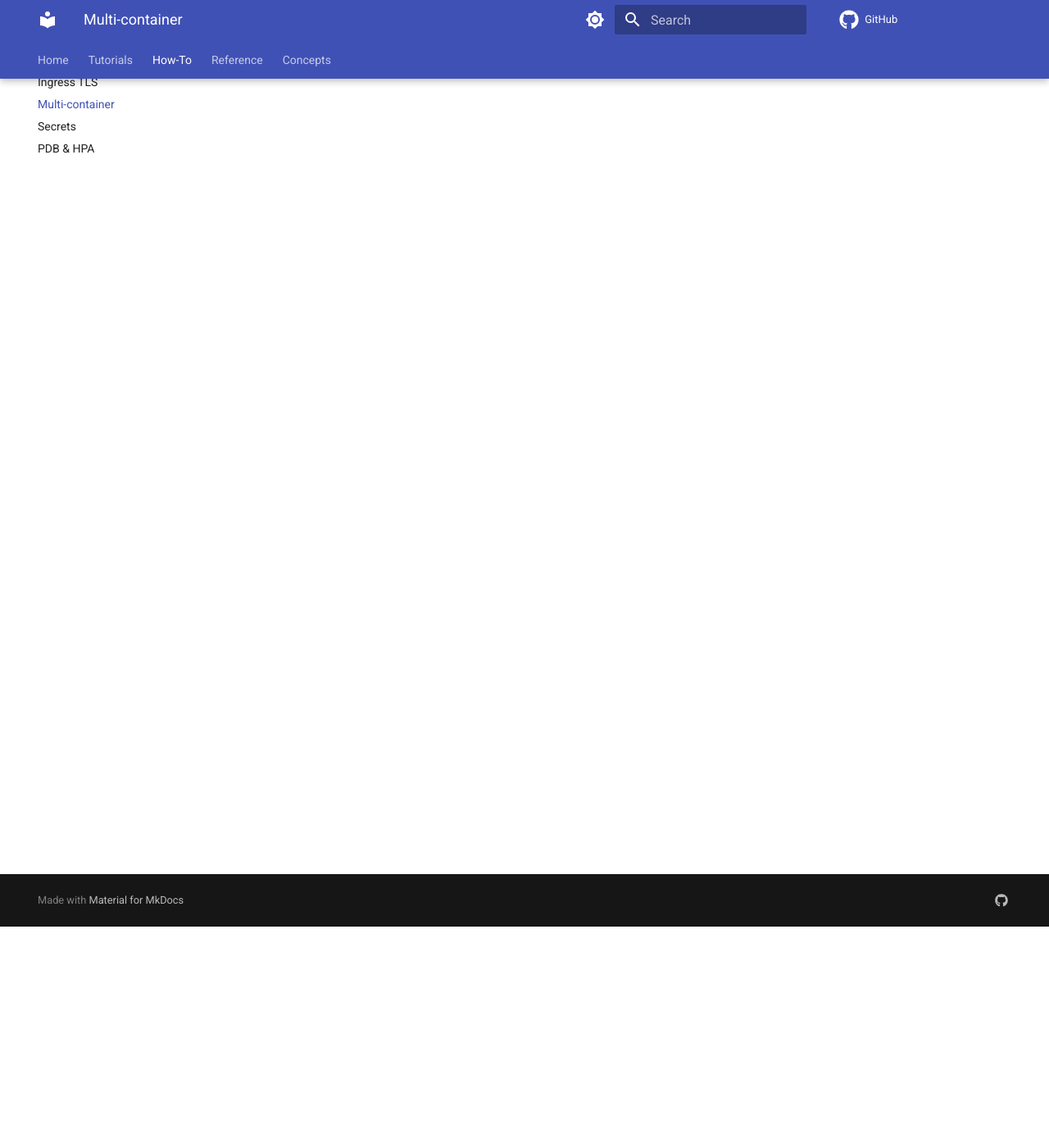
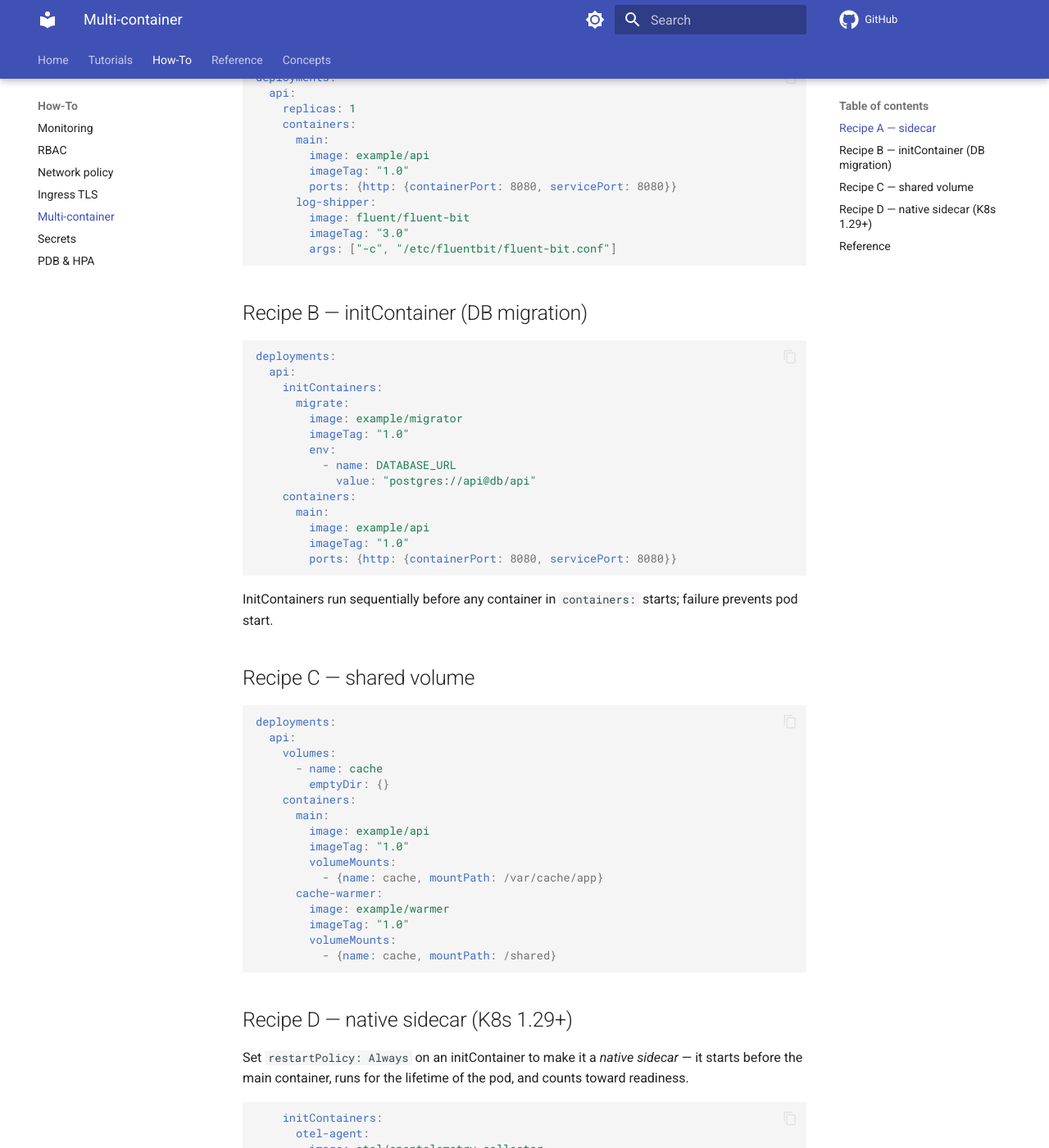
Before and after one commit to idlefy/idlefy-universal, an MkDocs documentation site: the page built from docs/how-to/multi-container.md, in a window 1280 px wide and 1400 px high, scrolled down 270 px. Shown: the whole window at 82% size. Built offline with MkDocs 1.6.1 and Material for MkDocs 9.7.7, drawn with Linux system fonts in a browser that asks for light colours; comment, search, counter and statistics services are not loaded; some of the changed text lies outside the part shown.

Commit message:
docs(how-to): multi-container recipes
Co-Authored-By: Claude Opus 4.7 <noreply@anthropic.com>

````diff
--- a/docs/how-to/multi-container.md
+++ b/docs/how-to/multi-container.md
@@ -1,3 +1,83 @@
-# Stub
+# Multi-container
 
-_This page is a Plan B stub. Real content lands in the corresponding plan task._
+Multiple containers under one workload key map to multiple containers in
+the same Pod.
+
+## Recipe A — sidecar
+
+```yaml
+deployments:
+  api:
+    replicas: 1
+    containers:
+      main:
+        image: example/api
+        imageTag: "1.0"
+        ports: {http: {containerPort: 8080, servicePort: 8080}}
+      log-shipper:
+        image: fluent/fluent-bit
+        imageTag: "3.0"
+        args: ["-c", "/etc/fluentbit/fluent-bit.conf"]
+```
+
+## Recipe B — initContainer (DB migration)
+
+```yaml
+deployments:
+  api:
+    initContainers:
+      migrate:
+        image: example/migrator
+        imageTag: "1.0"
+        env:
+          - name: DATABASE_URL
+            value: "postgres://api@db/api"
+    containers:
+      main:
+        image: example/api
+        imageTag: "1.0"
+        ports: {http: {containerPort: 8080, servicePort: 8080}}
+```
+
+InitContainers run sequentially before any container in `containers:`
+starts; failure prevents pod start.
+
+## Recipe C — shared volume
+
+```yaml
+deployments:
+  api:
+    volumes:
+      - name: cache
+        emptyDir: {}
+    containers:
+      main:
+        image: example/api
+        imageTag: "1.0"
+        volumeMounts:
+          - {name: cache, mountPath: /var/cache/app}
+      cache-warmer:
+        image: example/warmer
+        imageTag: "1.0"
+        volumeMounts:
+          - {name: cache, mountPath: /shared}
+```
+
+## Recipe D — native sidecar (K8s 1.29+)
+
+Set `restartPolicy: Always` on an initContainer to make it a *native
+sidecar* — it starts before the main container, runs for the lifetime
+of the pod, and counts toward readiness.
+
+```yaml
+    initContainers:
+      otel-agent:
+        image: otel/opentelemetry-collector
+        imageTag: "0.105.0"
+        restartPolicy: Always
+```
+
+## Reference
+
+- [`containers`](../reference/values.md#deploymentspec-containers)
+- [`initContainers`](../reference/values.md#deploymentspec-initcontainers)
````
